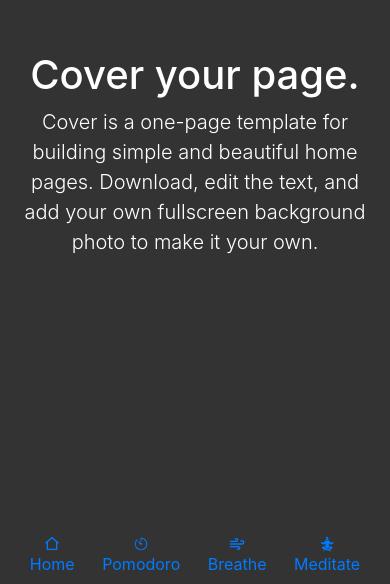
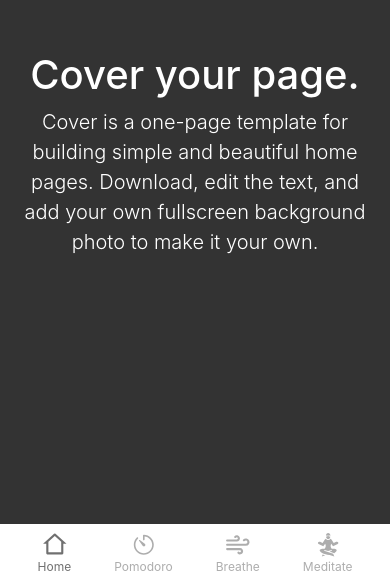
Before and after one commit to mediasittich/pomodoro-relax-app, a React (Create React App) app: page / in a window 390 px wide. Shown: the part 260-844 px from the top of the page. Built offline with nearby package versions, Linux system fonts and the light colour scheme.

Commit message:
style navbars on desktop & mobile

```diff
--- a/src/components/Navbar.css
+++ b/src/components/Navbar.css
@@ -0,0 +1,43 @@
+.nav-link {
+  color: rgba(255, 255, 255, 0.5);
+  border-bottom: 0.25rem solid;
+  border-bottom-color: transparent;
+  font-weight: 700;
+  padding: 0.25rem 0;
+  margin-left: 1rem;
+}
+.nav-link:hover,
+.nav-link:focus {
+  color: rgba(255, 255, 255, 0.5);
+  border-bottom-color: rgba(255, 255, 255, 0.25);
+}
+.nav-link.active,
+.nav-link:active {
+  color: white;
+  border-bottom-color: white;
+}
+
+.bottom-nav {
+  background-color: #fff;
+}
+.bottom-nav a {
+  display: inline-block;
+  color: rgb(51, 51, 51, 0.4);
+  text-decoration: none;
+}
+.bottom-nav a:hover,
+.bottom-nav a:focus {
+}
+
+.bottom-nav a.active,
+.bottom-nav a:active {
+  color: rgb(51, 51, 51, 0.7);
+}
+
+.bottom-nav a svg {
+  width: 1.6rem;
+  height: auto;
+}
+.bottom-nav a span {
+  font-size: 0.75rem;
+}
--- a/src/components/Navbar.js
+++ b/src/components/Navbar.js
@@ -5,6 +5,8 @@ import { FiWind } from "react-icons/fi";
 import { RiHome2Line } from "react-icons/ri";
 import { GiMeditation } from "react-icons/gi";
 import { IoIosTimer } from "react-icons/io";
+
+import "./Navbar.css";
 
 const tabs = [
   {
@@ -41,13 +43,19 @@ const Navigation = () => {
   return (
     <header>
       {/* Top Navigation on large screens */}
-      <Navbar expand="lg" fixed="top" className="d-none d-lg-block">
+      <Navbar
+        expand="lg"
+        fixed="top"
+        variant="transparent"
+        className="d-none d-lg-block"
+      >
         <Container>
           <Navbar.Brand>stuff</Navbar.Brand>
           <Nav className="ml-auto">
             {tabs.map((tab) => (
               <NavItem key={tab.id}>
                 <NavLink
+                  className="nav-link"
                   exact={tab.exact}
                   activeClassName="active"
                   to={tab.route}
@@ -60,7 +68,12 @@ const Navigation = () => {
         </Container>
       </Navbar>
       {/* Bottom Navigation on small screens */}
-      <Navbar expand fixed="bottom" className="d-block d-lg-none">
+      <Navbar
+        expand
+        fixed="bottom"
+        variant="light"
+        className="d-block d-lg-none bottom-nav"
+      >
         <Nav className="w-100 justify-content-around">
           {tabs.map((tab) => (
             <NavItem key={tab.id}>
@@ -71,7 +84,7 @@ const Navigation = () => {
               >
                 <div className="row flex-column justify-content-center align-items-center">
                   {tab.icon}
-                  <div>{tab.label}</div>
+                  <span>{tab.label}</span>
                 </div>
               </NavLink>
             </NavItem>
```
